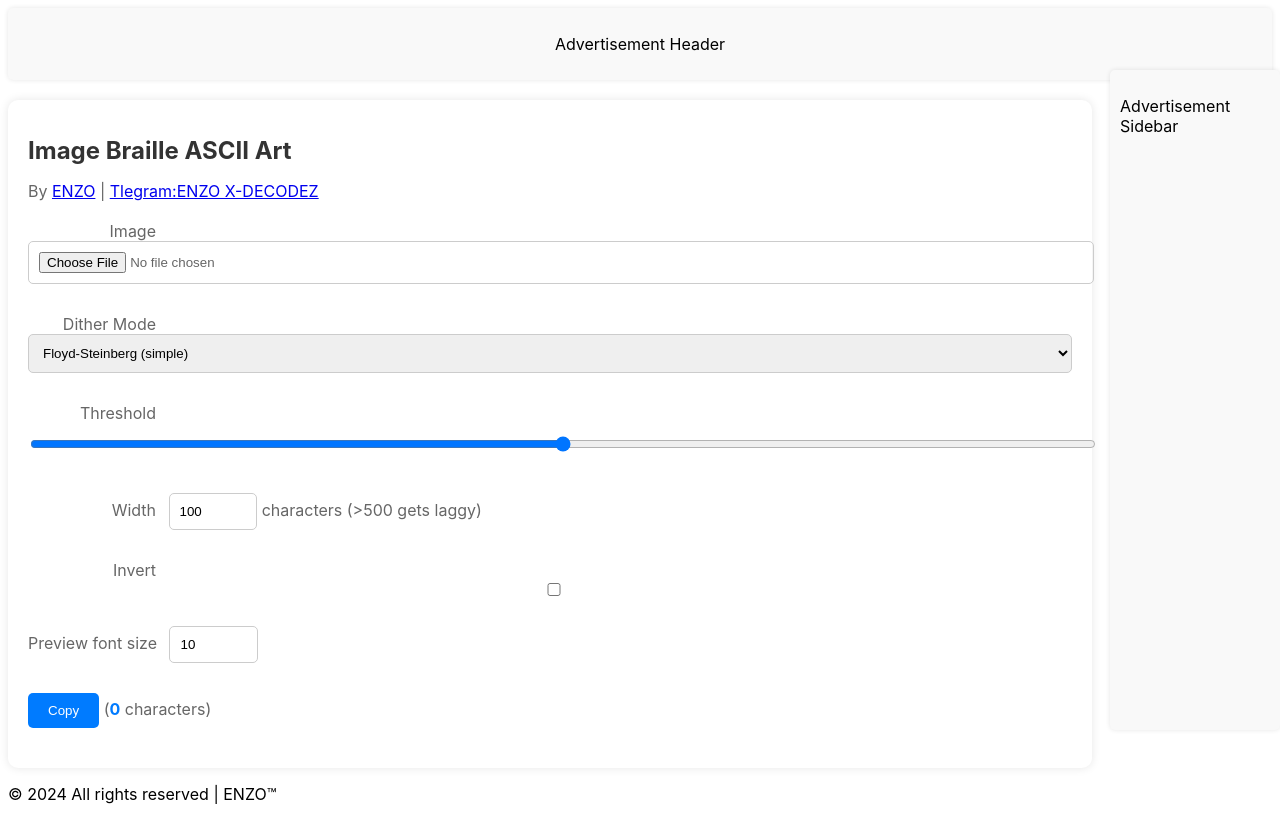
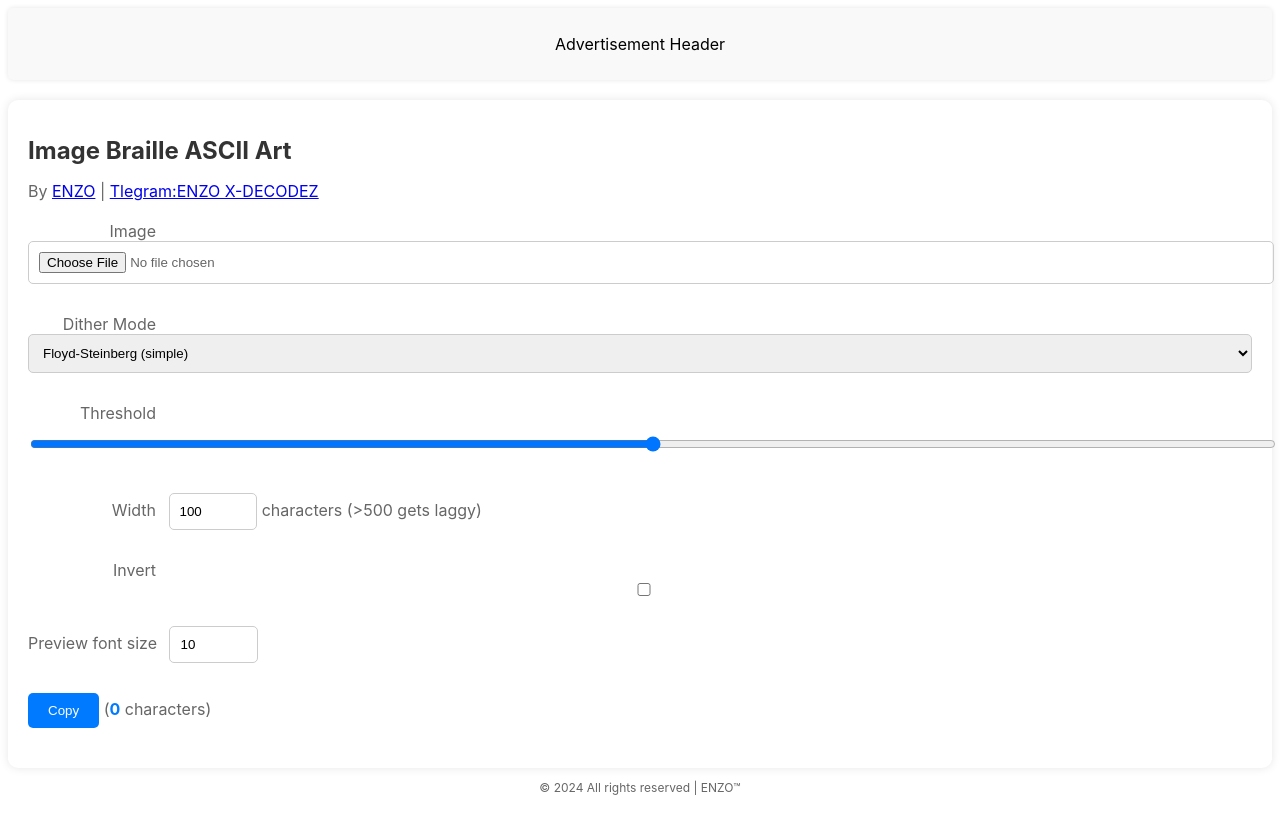
Before and after one commit to xcxxciii/enzo101, a website with bundled scripts: page index.html in a window 1280 px wide. Built offline with nearby package versions, Linux system fonts and the light colour scheme.

Commit message:
Update index.html

```diff
--- a/index.html
+++ b/index.html
@@ -8,7 +8,6 @@
     <title>Braille ASCII Art</title>
     <link rel="stylesheet" href="styles.css">
     <style>
-
         /* CSS untuk menempatkan iklan di header */
         .advertisement-header {
             text-align: center;
@@ -21,28 +20,19 @@
             border-radius: 5px;
             box-shadow: 0px 0px 5px rgba(0, 0, 0, 0.1);
         }
+
         /* CSS untuk sidebar iklan */
         .card {
-    max-width: 1110px;
+            max-width: auto; /* Ubah maksimum lebar menjadi relatif */
             margin: 0 auto;
             background-color: #fff;
             padding: 20px;
             border-radius: 10px;
             box-shadow: 0px 0px 10px rgba(0, 0, 0, 0.1);
-    margin-right: 180px; /* Atur jarak antara card dengan sidebar */
         }
 
         .sidebar-ad {
-    position: fixed;
-    top: 50%;
-    right: 0;
-    transform: translateY(-50%);
-    background-color: #f9f9f9;
-    padding: 10px;
-    border-radius: 5px;
-    box-shadow: 0px 0px 5px rgba(0, 0, 0, 0.1);
-    height: 80vh;
-    width: 150px;
+            display: none; /* Sembunyikan sidebar pada perangkat seluler */
         }
 
         .card h1 {
@@ -81,7 +71,7 @@
         }
 
         #output {
-            min-height: 900px;
+            min-height:  auto;
             background-color: #f9f9f9;
             padding: 10px;
             border-radius: 5px;
@@ -92,13 +82,24 @@
             font-weight: bold;
             color: #007bff;
         }
-        .card .copyright {
+
+        .copyright {
             margin-top: 10px; /* Atur jarak antara card dengan teks hak cipta */
             text-align: center; /* Pusatkan teks */
             font-size: 12px; /* Sesuaikan ukuran teks sesuai kebutuhan */
             color: #666; /* Sesuaikan warna teks sesuai kebutuhan */
         }
 
+        /* Media queries untuk perangkat seluler */
+        @media only screen and (max-width: 600px) {
+            .card {
+                padding: 10px; /* Atur padding lebih kecil untuk perangkat seluler */
+            }
+
+            #output {
+                min-height: auto; /* Sesuaikan tinggi output sesuai konten */
+            }
+        }
     </style>
 </head>
 
@@ -111,15 +112,6 @@
             </script>
             <p>Advertisement Header</p>
         </div>
-    </div>
-
-    <!-- Sidebar untuk iklan -->
-    <div class="sidebar-ad">
-        <!-- Iklan Sidebar -->
-        <script type="text/javascript">
-            // Ganti dengan kode iklan sidebar Anda
-        </script>
-        <p>Advertisement Sidebar</p>
     </div>
 
     <div class="card">
@@ -174,7 +166,6 @@
     <div class="copyright">
         <p>© 2024 All rights reserved | ENZO™</p>
     </div>
-</div>
 
 </body>
 
```
Lines whose indentation alone changed are shown as unchanged.
